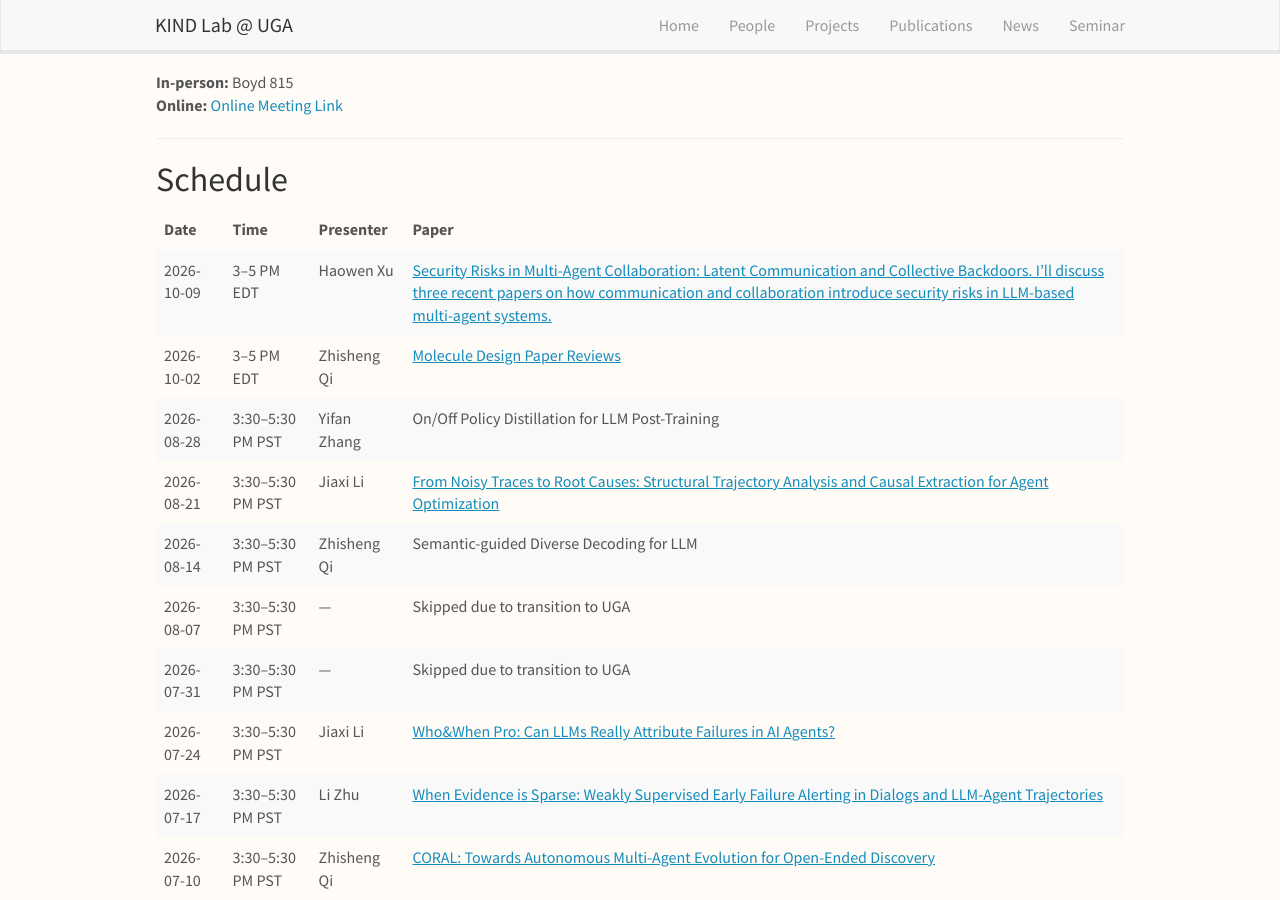
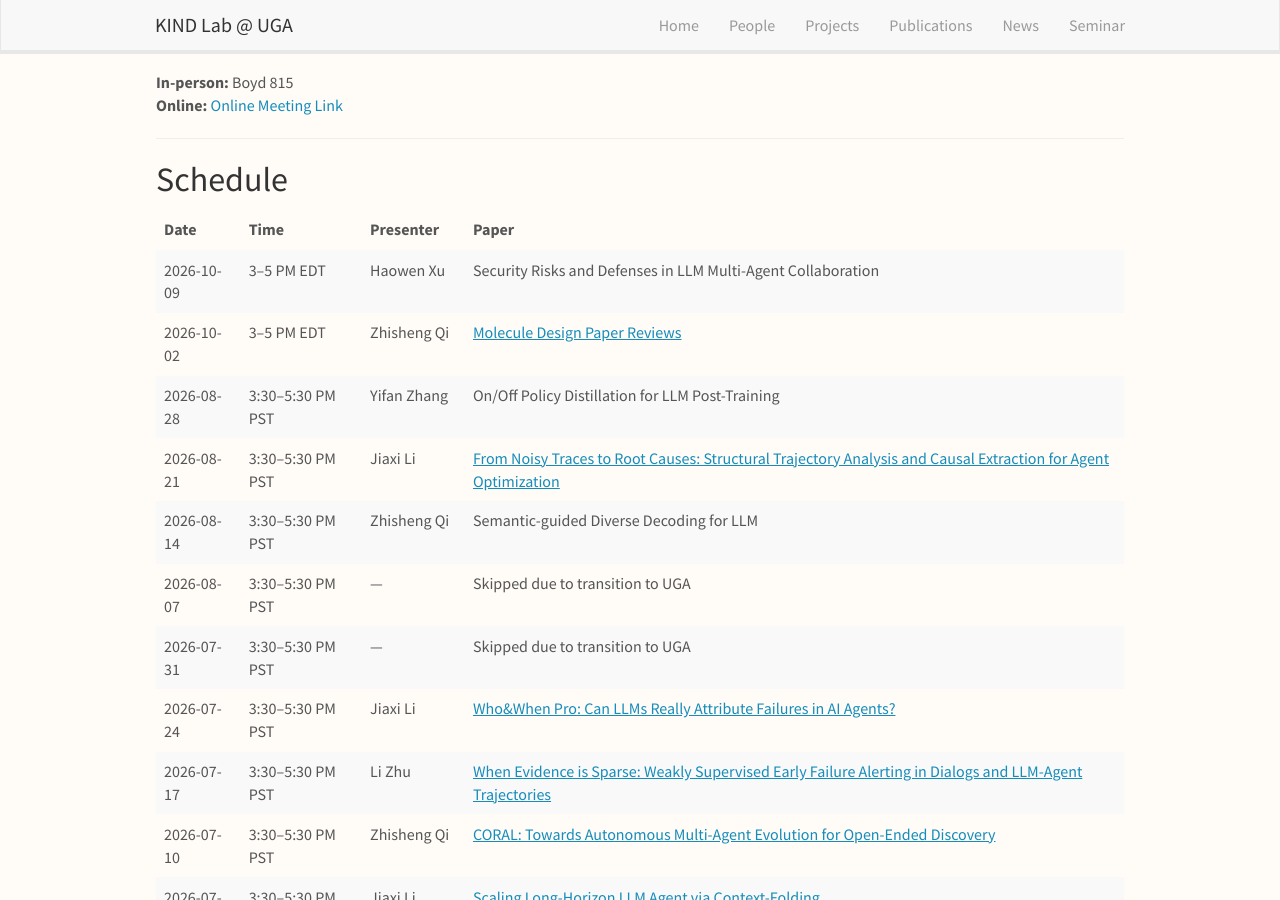
Before and after one commit to KINDLab-Fly/KINDLab-Fly.github.io, a Jekyll site: the page built from _pages/seminar.md, in a window 1280 px wide and 900 px high, scrolled down 331 px. Built offline with Jekyll 4.4.1, drawn with Linux system fonts in a browser that asks for light colours; nearby versions of some CDN libraries.

Commit message:
Synthesize October 9 seminar papers into one common topic

```diff
--- a/_data/seminar.yml
+++ b/_data/seminar.yml
@@ -4,8 +4,7 @@
 - date: "2026-10-09"
   time: "3–5 PM EDT"
   presenter: "Haowen Xu"
-  paper: "Security Risks in Multi-Agent Collaboration: Latent Communication and Collective Backdoors. I’ll discuss three recent papers on how communication and collaboration introduce security risks in LLM-based multi-agent systems."
-  link: "https://arxiv.org/pdf/2609.39788"
+  paper: "Security Risks and Defenses in LLM Multi-Agent Collaboration"
 
 - date: "2026-10-02"
   time: "3–5 PM EDT"
```
